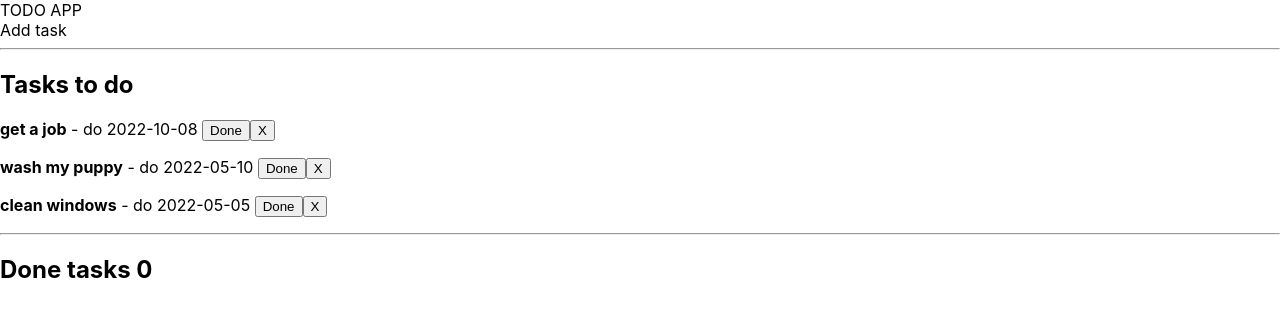
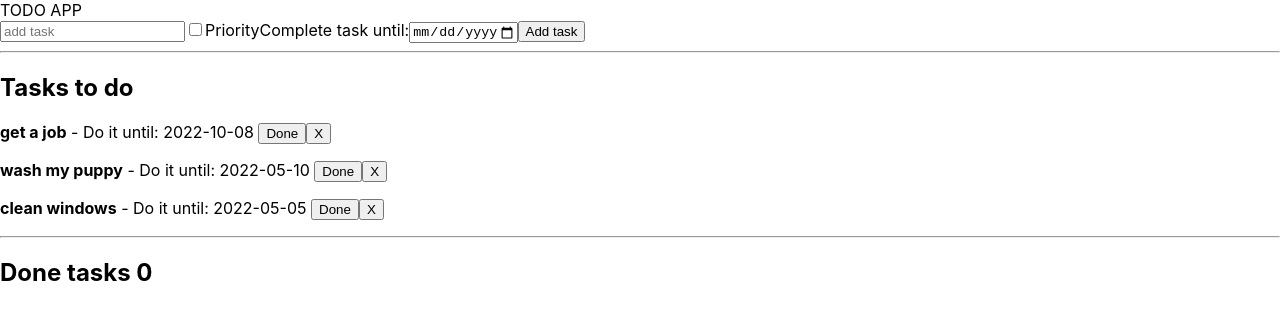
Before and after one commit to PatrycjaBochnak/TODO-app, a React (Create React App) app in the folder to-do-app/: page / in a window 1280 px wide. Shown: the top 320 px of the page. Built offline with nearby package versions, Linux system fonts and the light colour scheme.

Commit message:
adding heading site of webpage

```diff
--- a/to-do-app/src/components/AddTask.js
+++ b/to-do-app/src/components/AddTask.js
@@ -1,11 +1,24 @@
 import React, { Component } from 'react';
 
 class AddTask extends Component {
-    state = {  }
+    state = {
+        text: '',
+        checked: false,
+        date: new Date().toLocaleString().slice(0, 10),
+    }
     render() {
+        const minDate = new Date().toLocaleString().slice(0, 10)
+
+        let maxDate = "2023-12-31"
+
         return (
             <div className='form'>
-            <div>Add task</div>
+           <input type='text' placeholder='add task' value={this.state.text}/>
+           <input type='checkbox' checked={this.state.checked} id='important'/>
+           <label htmlFor='important'/>Priority
+           <label htmlFor='date'/>Complete task until:
+           <input type='date' value={this.state.date} min={minDate} max={maxDate}/>
+           <button>Add task</button>
             <hr />
             </div>
         );
--- a/to-do-app/src/components/Task.js
+++ b/to-do-app/src/components/Task.js
@@ -1,16 +1,33 @@
 import React from "react";
 
 const Task = (props) => {
-  const { text, date, id } = props.task;
+
+  const importantStyle = {
+    color: 'red',
+  }
+
+  const { text, date, id, active, importantTask, finishDate } = props.task;
+
+  if(active) {
+
   return (
     <div>
       <p>
-        <strong>{text}</strong> - do <span>{date} </span>
+        <strong style={importantTask ? importantStyle : null}>{text}</strong> - Do it until: <span>{date} </span>
         <button onClick={() => props.change(id)}>Done</button>
         <button onClick={()=> props.delete(id)}>X</button>
       </p>
     </div>
-  );
+  );} else {
+    const finishedTime = new Date(finishDate).toLocaleString()
+    return (
+      <div>
+         <p>
+        <strong style={importantTask ? importantStyle : null}>{text}</strong> Do it until: <span>{date}<span> Done in:</span> {finishedTime}</span>
+        <button onClick={()=> props.delete(id)}>X</button>
+      </p>
+      </div>
+  )}
 };
 
 export default Task;
```
